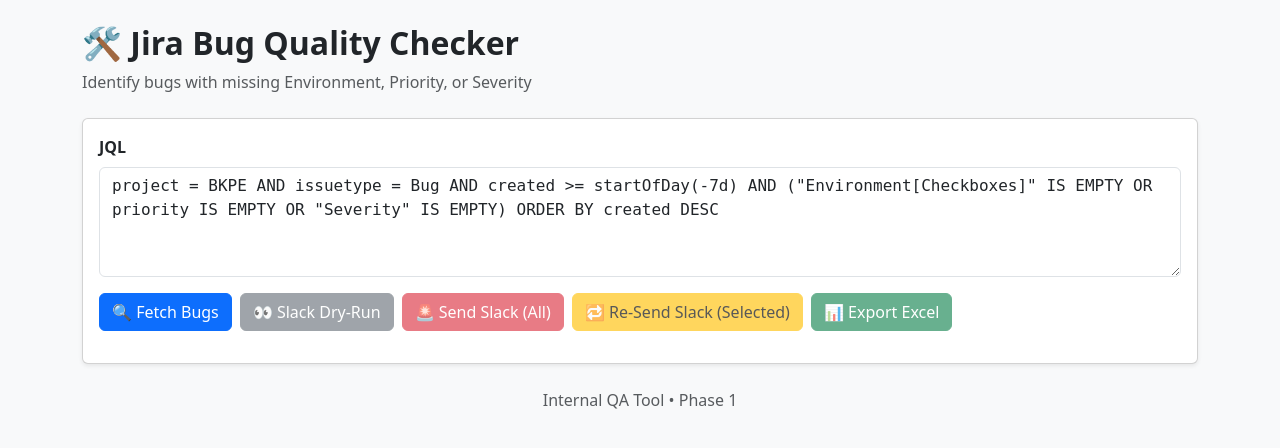
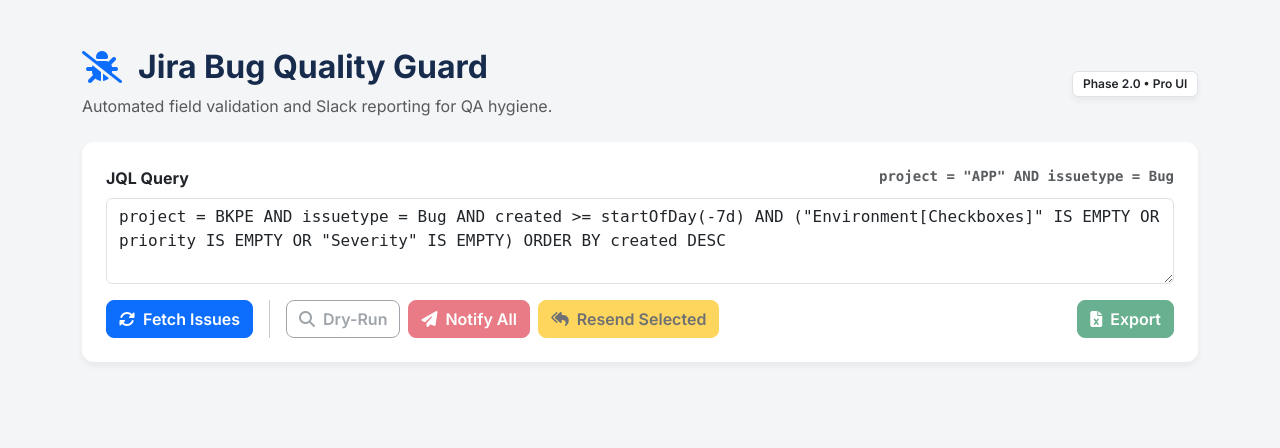
Before and after one commit to Phani-testing123/jira-bug-checker, a Flask app: page / in a window 1280 px wide. Shown: the top 448 px of the page. Run offline with Flask 3, Linux system fonts and the light colour scheme.

Commit message:
feat: Slack notification tracking with reminder resend and UI status

```diff
--- a/templates/index.html
+++ b/templates/index.html
@@ -2,16 +2,42 @@
 <html lang="en">
 <head>
     <meta charset="UTF-8">
+    <meta name="viewport" content="width=device-width, initial-scale=1.0">
     <title>Jira Bug Quality Checker</title>
 
-    <link
-      href="https://cdn.jsdelivr.net/npm/bootstrap@5.3.2/dist/css/bootstrap.min.css"
-      rel="stylesheet">
+    <link href="https://fonts.googleapis.com/css2?family=Inter:wght@400;600;700&display=swap" rel="stylesheet">
+    <link rel="stylesheet" href="https://cdnjs.cloudflare.com/ajax/libs/font-awesome/6.4.0/css/all.min.css">
+    <link href="https://cdn.jsdelivr.net/npm/bootstrap@5.3.2/dist/css/bootstrap.min.css" rel="stylesheet">
 
     <style>
-        body { background-color: #f8f9fa; }
-        textarea { font-family: monospace; }
-        th, td { vertical-align: middle; }
+        :root {
+            --jira-blue: #0052CC;
+            --soft-bg: #f4f5f7;
+        }
+        body {
+            background-color: var(--soft-bg);
+            font-family: 'Inter', sans-serif;
+            color: #172b4d;
+        }
+        .card { border: none; border-radius: 12px; transition: transform 0.2s; }
+        .shadow-sm { box-shadow: 0 4px 6px rgba(0,0,0,0.05) !important; }
+
+        /* Fixed Header Table */
+        .table-responsive { max-height: 600px; overflow-y: auto; }
+        thead th { position: sticky; top: 0; background: white !important; z-index: 10; border-bottom: 2px solid #dee2e6 !important; }
+
+        textarea { font-family: 'Fira Code', monospace; font-size: 0.9rem; border-radius: 8px; border: 1px solid #dfe1e6; }
+        textarea:focus { border-color: var(--jira-blue); box-shadow: 0 0 0 3px rgba(0,82,204,0.1); }
+
+        .btn { border-radius: 8px; font-weight: 600; display: inline-flex; align-items: center; gap: 8px; transition: all 0.2s; }
+        .btn:hover { transform: translateY(-1px); }
+
+        .badge { font-weight: 600; padding: 0.5em 0.8em; border-radius: 6px; }
+        .bug-key { color: var(--jira-blue); font-weight: 700; }
+        .bug-key:hover { text-decoration: underline; }
+
+        /* Custom Checkbox */
+        .form-check-input:checked { background-color: var(--jira-blue); border-color: var(--jira-blue); }
     </style>
 
     <script>
@@ -21,82 +47,84 @@
                 alert("⚠️ Please select at least one bug to re-send Slack.");
                 return false;
             }
-            return confirm("Re-send Slack ONLY to selected bugs?");
+            return confirm(`Re-send Slack to ${checked} selected bugs?`);
         }
     </script>
 </head>
 
 <body>
-<div class="container mt-4">
+<div class="container py-5">
 
-    <div class="mb-4">
-        <h2 class="fw-bold">🛠 Jira Bug Quality Checker</h2>
-        <p class="text-muted">
-            Identify bugs with missing Environment, Priority, or Severity
-        </p>
+    <div class="row mb-4 align-items-center">
+        <div class="col-md-8">
+            <h2 class="fw-bold d-flex align-items-center gap-3">
+                <i class="fa-solid fa-bug-slash text-primary"></i>
+                Jira Bug Quality Guard
+            </h2>
+            <p class="text-muted mb-0">Automated field validation and Slack reporting for QA hygiene.</p>
+        </div>
+        <div class="col-md-4 text-md-end mt-3 mt-md-0">
+            <span class="badge bg-white text-dark shadow-sm border">Phase 2.0 • Pro UI</span>
+        </div>
     </div>
 
-    <!-- ✅ SINGLE FORM -->
-    <form method="post" class="card p-3 shadow-sm">
+    <form method="post">
+        <div class="card p-4 shadow-sm mb-4">
+            <div class="mb-3">
+                <label class="form-label fw-bold d-flex justify-content-between">
+                    JQL Query
+                    <small class="text-muted font-monospace">project = "APP" AND issuetype = Bug</small>
+                </label>
+                <textarea name="jql" class="form-control" rows="3" placeholder="Enter Jira Query Language here...">{{ jql }}</textarea>
+            </div>
 
-        <label class="fw-bold mb-2">JQL</label>
-        <textarea name="jql" class="form-control mb-3" rows="4">{{ jql }}</textarea>
+            <div class="d-flex flex-wrap gap-2">
+                <button class="btn btn-primary" name="action" value="fetch">
+                    <i class="fa-solid fa-rotate"></i> Fetch Issues
+                </button>
+                <div class="vr mx-2 d-none d-lg-block"></div>
 
-        <div class="d-flex flex-wrap gap-2 mb-3">
-            <button class="btn btn-primary" name="action" value="fetch">
-                🔍 Fetch Bugs
-            </button>
+                <button class="btn btn-outline-secondary" name="action" value="slack_preview" {% if not bugs %}disabled{% endif %}>
+                    <i class="fa-solid fa-magnifying-glass"></i> Dry-Run
+                </button>
 
-            <button class="btn btn-secondary"
-                    name="action"
-                    value="slack_preview"
-                    {% if not bugs or bugs|length == 0 %}disabled{% endif %}>
-                👀 Slack Dry-Run
-            </button>
+                <button class="btn btn-danger" name="action" value="slack_send"
+                        onclick="return confirm('Send Slack DMs to ALL bugs?')" {% if not bugs %}disabled{% endif %}>
+                    <i class="fa-solid fa-paper-plane"></i> Notify All
+                </button>
 
-            <button class="btn btn-danger"
-                    name="action"
-                    value="slack_send"
-                    onclick="return confirm('Send Slack DMs to ALL bugs?')"
-                    {% if not bugs or bugs|length == 0 %}disabled{% endif %}>
-                🚨 Send Slack (All)
-            </button>
+                <button class="btn btn-warning text-dark" name="action" value="slack_resend"
+                        onclick="return confirmResendSelected()" {% if not bugs %}disabled{% endif %}>
+                    <i class="fa-solid fa-reply-all"></i> Resend Selected
+                </button>
 
-            <button class="btn btn-warning"
-                    name="action"
-                    value="slack_resend"
-                    onclick="return confirmResendSelected()"
-                    {% if not bugs or bugs|length == 0 %}disabled{% endif %}>
-                🔁 Re-Send Slack (Selected)
-            </button>
-
-            <button class="btn btn-success"
-                    name="action"
-                    value="export"
-                    {% if not bugs or bugs|length == 0 %}disabled{% endif %}>
-                📊 Export Excel
-            </button>
+                <button class="btn btn-success ms-auto" name="action" value="export" {% if not bugs %}disabled{% endif %}>
+                    <i class="fa-solid fa-file-excel"></i> Export
+                </button>
+            </div>
         </div>
 
         {% if result_message %}
-            <div class="alert alert-info shadow-sm">
-                {{ result_message }}
+            <div class="alert alert-primary border-0 shadow-sm d-flex align-items-center gap-3" role="alert">
+                <i class="fa-solid fa-circle-info fa-lg"></i>
+                <div>{{ result_message }}</div>
             </div>
         {% endif %}
 
         {% if bugs and bugs|length > 0 %}
-        <div class="card shadow-sm">
-            <div class="card-header fw-bold">
-                🐞 Bugs
+        <div class="card shadow-sm overflow-hidden">
+            <div class="card-header bg-white py-3 d-flex justify-content-between align-items-center">
+                <span class="fw-bold"><i class="fa-solid fa-list-check me-2"></i> Issue List ({{ bugs|length }})</span>
+                <span class="text-muted small">Checked: <span id="check-count">0</span></span>
             </div>
 
-            <div class="card-body p-0">
-                <table class="table table-hover mb-0">
+            <div class="table-responsive">
+                <table class="table table-hover align-middle mb-0">
                     <thead class="table-light">
                     <tr>
-                        <th>
-                            <input type="checkbox"
-                                   onclick="document.querySelectorAll('.bug-check').forEach(cb => cb.checked = this.checked)">
+                        <th class="ps-4">
+                            <input class="form-check-input" type="checkbox"
+                                   onclick="document.querySelectorAll('.bug-check').forEach(cb => cb.checked = this.checked); updateCount()">
                         </th>
                         <th>Key</th>
                         <th>Summary</th>
@@ -104,76 +132,75 @@
                         <th>Priority</th>
                         <th>Severity</th>
                         <th>Status</th>
-                        <th>Notified</th> <!-- 🆕 -->
+                        <th>Notification</th>
                     </tr>
                     </thead>
 
                     <tbody>
                     {% for bug in bugs %}
-                    {% set priority =
-                        bug.fields.priority.name
-                        if bug.fields.priority and bug.fields.priority.name != "None"
-                        else None
-                    %}
+                    {% set priority = bug.fields.priority.name if bug.fields.priority and bug.fields.priority.name != "None" else None %}
                     {% set severity = bug.severity %}
                     {% set missing = [] %}
                     {% if not bug.environment %}{% set _ = missing.append("Env") %}{% endif %}
-                    {% if not priority %}{% set _ = missing.append("Priority") %}{% endif %}
-                    {% if not severity %}{% set _ = missing.append("Severity") %}{% endif %}
+                    {% if not priority %}{% set _ = missing.append("Prio") %}{% endif %}
+                    {% if not severity %}{% set _ = missing.append("Sev") %}{% endif %}
 
                     <tr>
-                        <td>
-                            <input type="checkbox"
-                                   class="bug-check"
-                                   name="selected_keys"
-                                   value="{{ bug.key }}">
+                        <td class="ps-4">
+                            <input type="checkbox" class="form-check-input bug-check" name="selected_keys" value="{{ bug.key }}" onchange="updateCount()">
                         </td>
 
                         <td>
-                            <a href="https://rbictg.atlassian.net/browse/{{ bug.key }}"
-                               target="_blank"
-                               class="fw-bold text-decoration-none">
+                            <a href="https://rbictg.atlassian.net/browse/{{ bug.key }}" target="_blank" class="bug-key text-decoration-none">
                                 {{ bug.key }}
                             </a>
                         </td>
 
-                        <td>{{ bug.fields.summary }}</td>
-                        <td>{{ bug.fields.reporter.displayName }}</td>
+                        <td class="text-truncate" style="max-width: 250px;">{{ bug.fields.summary }}</td>
+                        <td>
+                            <div class="d-flex align-items-center gap-2">
+                                <div class="rounded-circle bg-secondary text-white d-flex align-items-center justify-content-center" style="width:24px; height:24px; font-size:10px;">
+                                    {{ bug.fields.reporter.displayName[0] }}
+                                </div>
+                                {{ bug.fields.reporter.displayName }}
+                            </div>
+                        </td>
 
                         <td>
                             {% if priority %}
-                                <span class="badge bg-primary">{{ priority }}</span>
+                                <span class="badge bg-light text-primary border border-primary-subtle">{{ priority }}</span>
                             {% else %}
-                                <span class="badge bg-danger">Missing</span>
+                                <span class="badge bg-danger-subtle text-danger border border-danger-subtle">Missing</span>
                             {% endif %}
                         </td>
 
                         <td>
                             {% if severity %}
-                                <span class="badge bg-info text-dark">{{ severity }}</span>
+                                <span class="badge bg-light text-info border border-info-subtle">{{ severity }}</span>
                             {% else %}
-                                <span class="badge bg-danger">Missing</span>
+                                <span class="badge bg-danger-subtle text-danger border border-danger-subtle">Missing</span>
                             {% endif %}
                         </td>
 
                         <td>
                             {% if missing %}
-                                <span class="badge bg-warning text-dark">
-                                    Missing {{ missing | join(", ") }}
+                                <span class="badge rounded-pill bg-warning text-dark">
+                                    <i class="fa-solid fa-triangle-exclamation me-1"></i> {{ missing | join(", ") }}
                                 </span>
                             {% else %}
-                                <span class="badge bg-success">Complete</span>
+                                <span class="badge rounded-pill bg-success-subtle text-success">
+                                    <i class="fa-solid fa-check me-1"></i> Perfect
+                                </span>
                             {% endif %}
                         </td>
 
-                        <!-- 🆕 NOTIFICATION STATUS -->
                         <td>
                             {% if bug.notify_status == "sent" %}
-                                <span class="badge bg-success">Sent</span>
+                                <span class="text-success small fw-bold"><i class="fa-solid fa-check-double"></i> Sent</span>
                             {% elif bug.notify_status == "reminder" %}
-                                <span class="badge bg-warning text-dark">Reminder Sent</span>
+                                <span class="text-warning small fw-bold"><i class="fa-solid fa-clock-rotate-left"></i> Reminder</span>
                             {% else %}
-                                <span class="badge bg-secondary">Not Notified</span>
+                                <span class="text-muted small">Pending</span>
                             {% endif %}
                         </td>
                     </tr>
@@ -184,11 +211,13 @@
         </div>
         {% endif %}
     </form>
+</div>
 
-    <div class="text-center text-muted mt-4 mb-3">
-        Internal QA Tool • Phase 1
-    </div>
-
-</div>
+<script>
+    function updateCount() {
+        const count = document.querySelectorAll('.bug-check:checked').length;
+        document.getElementById('check-count').innerText = count;
+    }
+</script>
 </body>
 </html>
```
